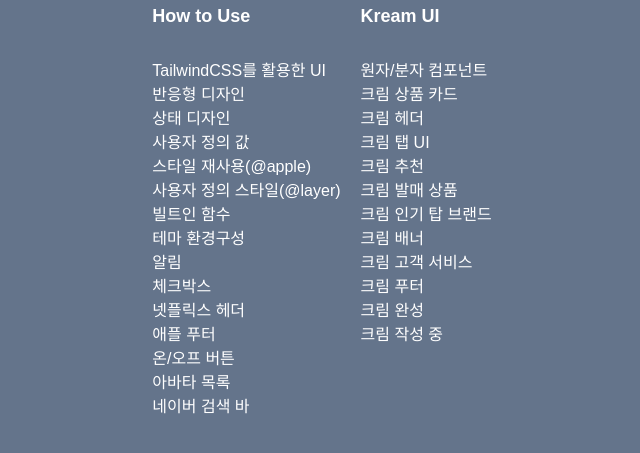
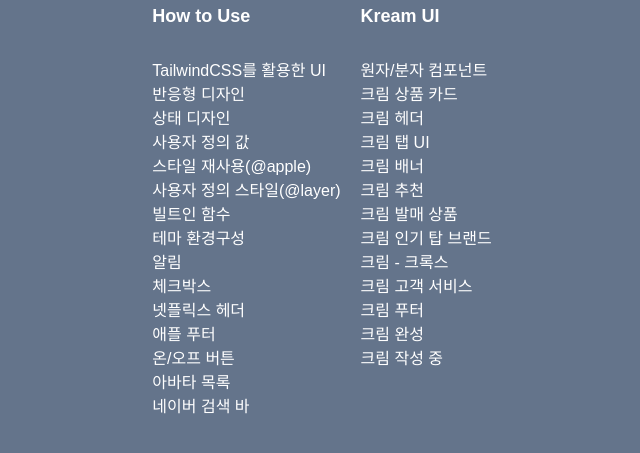
Before and after one commit to seulbinim/learn-tailwind, a website: page index.html in a window 1280 px wide. Shown: the part 113-566 px from the top of the page, without its empty margins (318-958 px from the left). Drawn offline with Linux system fonts and the light colour scheme; a web font is replaced by a local one.

Commit message:
링크 번호 수정

```diff
--- a/index.html
+++ b/index.html
@@ -36,12 +36,13 @@
         <li><a href="/src/pages/components/02-product-card.html">크림 상품 카드</a></li>
         <li><a href="/src/pages/components/03-header.html">크림 헤더</a></li>
         <li><a href="/src/pages/components/04-tabs.html">크림 탭 UI</a></li>
-        <li><a href="/src/pages/components/05-recommand.html">크림 추천</a></li>
-        <li><a href="/src/pages/components/06-just-dropped.html">크림 발매 상품</a></li>
-        <li><a href="/src/pages/components/07-top-brand.html">크림 인기 탑 브랜드</a></li>
-        <li><a href="/src/pages/components/07-banner.html">크림 배너</a></li>
-        <li><a href="/src/pages/components/08-customer-service.html">크림 고객 서비스</a></li>
-        <li><a href="/src/pages/components/09-footer.html">크림 푸터</a></li>
+        <li><a href="/src/pages/components/05-banner.html">크림 배너</a></li>
+        <li><a href="/src/pages/components/06-recommand.html">크림 추천</a></li>
+        <li><a href="/src/pages/components/07-just-dropped.html">크림 발매 상품</a></li>
+        <li><a href="/src/pages/components/08-top-brand.html">크림 인기 탑 브랜드</a></li>
+        <li><a href="/src/pages/components/09-crocs.html">크림 - 크록스</a></li>
+        <li><a href="/src/pages/components/10-customer-service.html">크림 고객 서비스</a></li>
+        <li><a href="/src/pages/components/11-footer.html">크림 푸터</a></li>
         <li><a href="/src/pages/kream-finish.html">크림 완성</a></li>
         <li><a href="/src/pages/kream.html">크림 작성 중</a></li>
       </ul>
```
Also changed, not shown: src/pages/kream-finish.html (+3 -3 lines), src/pages/css/index.css.
